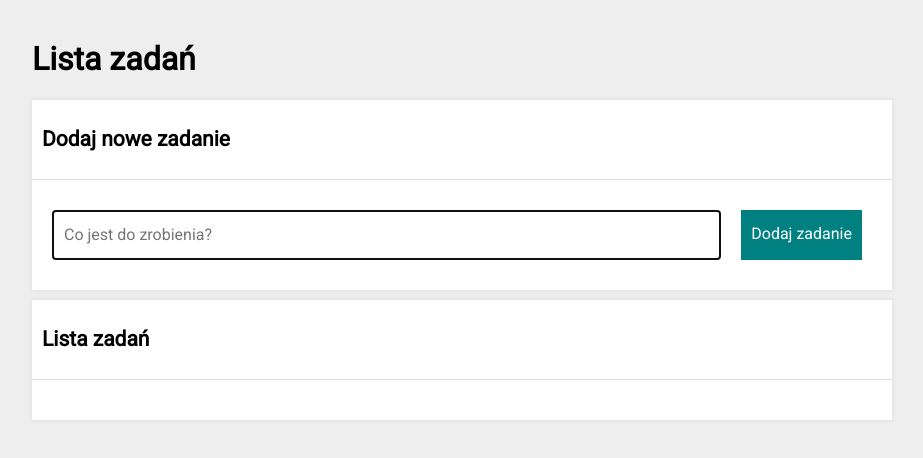
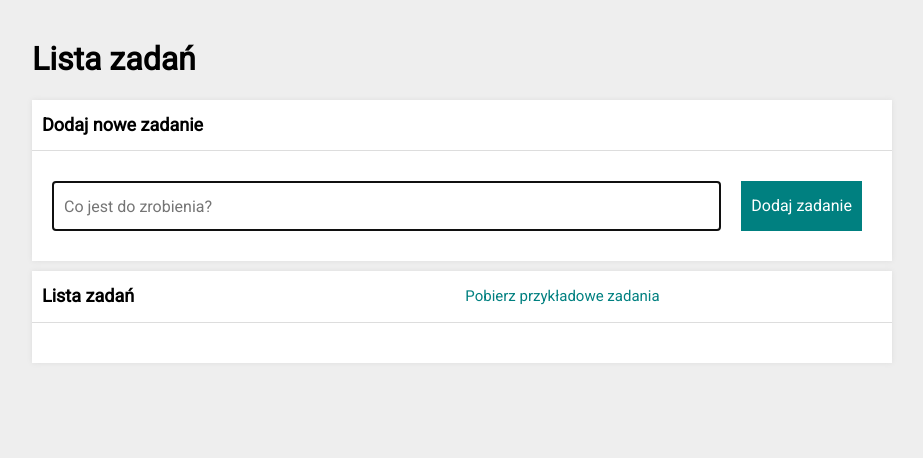
Before and after one commit to JaroslawOgonowski/Task-List--React, a React (Create React App) app: page / in a window 1280 px wide. Shown: the top 458 px of the page, without its empty margins (178-1101 px from the left). Built offline with nearby package versions, Linux system fonts and the light colour scheme.

Commit message:
add local storage save\load (again:)

```diff
--- a/package.json
+++ b/package.json
@@ -14,6 +14,7 @@
     "react-redux": "^8.0.5",
     "react-scripts": "5.0.1",
     "redux": "^4.2.0",
+    "redux-saga": "^1.2.2",
     "styled-components": "^5.3.6",
     "web-vitals": "^2.1.4"
   },
--- a/src/common/Section/styled.js
+++ b/src/common/Section/styled.js
@@ -7,8 +7,8 @@ export const StyledSection = styled.section`
 `;
 
 export const Header = styled.header`
-    font-size: 14px;
-    padding: 10px;
+    font-size: 12px;
+    padding-left: 10px;
     margin: 0;
     border-bottom: 1px solid #ddd;
     display: grid;
--- a/src/features/tasks/Buttons/index.js
+++ b/src/features/tasks/Buttons/index.js
@@ -1,13 +1,18 @@
 import { StyledButtons, Button } from "./styled";
 import { useSelector, useDispatch } from "react-redux";
-import { selectTasks, toggleHideDone, setAllDone } from "../tasksSlice";
+import { selectTasks, toggleHideDone, setAllDone, fetchExampleTasks } from "../tasksSlice";
 
 const Buttons = () => {
     const { tasks, hideDone } = useSelector(selectTasks);
     const dispatch = useDispatch();
+    const areTaskEmpty = tasks.length > 0;
     return (
-        tasks.length > 0 && (
         <StyledButtons>
+            <Button onClick={() => dispatch(fetchExampleTasks())}>
+                Pobierz przykładowe zadania
+            </Button>
+            {areTaskEmpty && (
+                <>
                     <Button
                         onClick={() => dispatch(toggleHideDone())}
                     >
@@ -19,8 +24,10 @@ const Buttons = () => {
                         disabled={tasks.every(({ done }) => done)}>
                         Ukończ wszystkie
                     </Button>
+                </>
+            )}
         </StyledButtons>)
-    )
+
 };
 
 export default Buttons;
--- /dev/null
+++ b/src/features/tasks/getExampleTasks.js
@@ -0,0 +1,8 @@
+export const getExampleTasks = async () => {
+    const response = await fetch("/Task-List--react/exampleTasks.json");
+
+    if (!response.ok) {
+        new Error(response.statusText);
+    }
+    return await response.json();
+};
--- /dev/null
+++ b/src/features/tasks/tasksLocalStorage.js
@@ -0,0 +1,8 @@
+const localStorageKey = "tasks";
+
+export const saveTasksInLocalStorage = (tasks) => {
+    localStorage.setItem(localStorageKey, JSON.stringify(tasks));
+};
+
+export const getTasksFromLocalStorage = () =>
+    JSON.parse(localStorage.getItem(localStorageKey)) || [];
--- /dev/null
+++ b/src/features/tasks/tasksSaga.js
@@ -0,0 +1,25 @@
+import reduxSaga from "redux-saga";
+import { getExampleTasks } from "./getExampleTasks";
+import { fetchExampleTasks, selectTasks, setTasks } from "./tasksSlice";
+import { takeLatest, call, put, delay, takeEvery, select } from "redux-saga/effects"
+import { saveTasksInLocalStorage } from "./tasksLocalStorage";
+
+function* fetchExampleTasksHandler() {
+    try {
+        yield delay(500);
+        const exampleTasks = yield call(getExampleTasks);
+        yield put(setTasks(exampleTasks))
+    }
+    catch (error) {
+        yield call(alert, "Błąd pobierania, spróbuj ponownie lub sprawdź połączenie z internetem")
+    }
+}
+function* saveTasksInLocalStorageHandler() {
+    const tasks = yield select(selectTasks);
+    yield call(saveTasksInLocalStorage, tasks);
+}
+
+export function* tasksSaga() {
+    yield takeLatest(fetchExampleTasks.type, fetchExampleTasksHandler);
+    yield takeEvery("*", saveTasksInLocalStorageHandler);
+}
--- a/src/features/tasks/tasksSlice.js
+++ b/src/features/tasks/tasksSlice.js
@@ -1,10 +1,11 @@
 import { createSlice } from "@reduxjs/toolkit";
+import { getTasksFromLocalStorage } from "./tasksLocalStorage";
 
 const tasksSlice = createSlice({
     name: "tasks",
     initialState: {
-        tasks: [],
-        hideDone: false,
+        tasks: getTasksFromLocalStorage().tasks || [],
+        hideDone: getTasksFromLocalStorage().hideDone || false,
     },
     reducers: {
         addTask: ({ tasks }, { payload }) => {
@@ -24,9 +25,13 @@ const tasksSlice = createSlice({
             const index = state.tasks.findIndex(task => task.id === action.payload);
             state.tasks.splice(index, 1);
         },
+        fetchExampleTasks: () => { },
+        setTasks: (state, { payload: tasks }) => {
+            state.tasks = tasks;
+        },
     },
 });
 
-export const { addTask, toggleHideDone, toggleTaskDone, setAllDone, removeTask } = tasksSlice.actions;
+export const { addTask, toggleHideDone, toggleTaskDone, setAllDone, removeTask, fetchExampleTasks, setTasks, } = tasksSlice.actions;
 export const selectTasks = state => state.tasks;
 export default tasksSlice.reducer;
--- /dev/null
+++ b/src/rootSaga.js
@@ -0,0 +1,8 @@
+import { all } from "redux-saga/effects";
+import { tasksSaga } from "./features/tasks/tasksSaga";
+
+export default function* rootSaga() {
+    yield all([
+        tasksSaga(),
+    ]);
+};
--- a/src/store.js
+++ b/src/store.js
@@ -1,8 +1,17 @@
 import { configureStore } from "@reduxjs/toolkit";
+import createSagaMiddleware from "@redux-saga/core";
 import tasksReducer from "./features/tasks/tasksSlice";
+import rootSaga from "./rootSaga";
 
-export default configureStore({
+const sagaMiddleware = createSagaMiddleware();
+
+const store = configureStore({
     reducer: {
         tasks: tasksReducer,
     },
+    middleware: [sagaMiddleware],
 });
+
+sagaMiddleware.run(rootSaga);
+
+export default store;
```
Also changed, not shown: public/exampleTasks.json (added, +12 -0 lines), 1 other file (tests, documents, lock files or other folders). Lines whose indentation alone changed are shown as unchanged.
